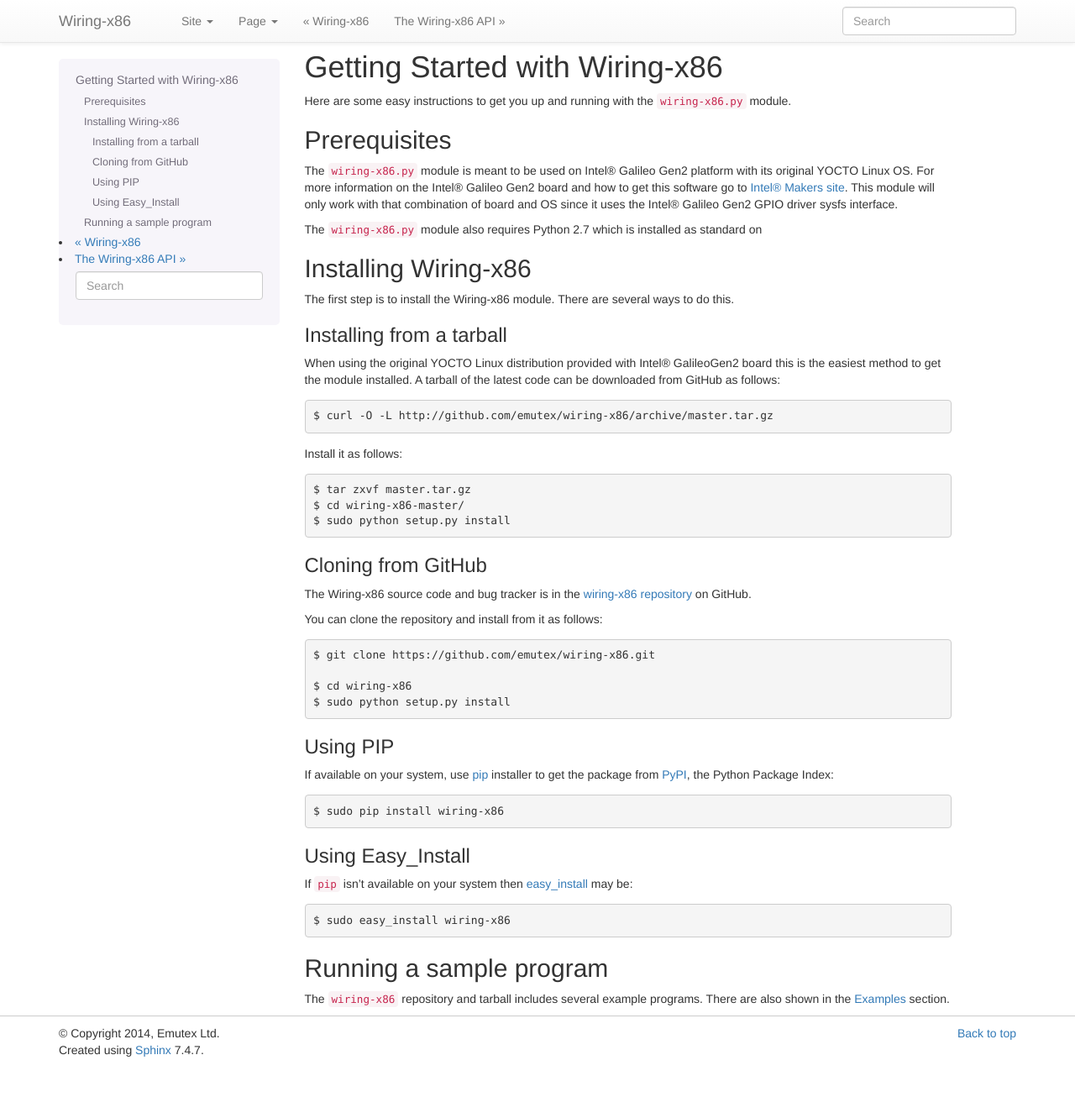
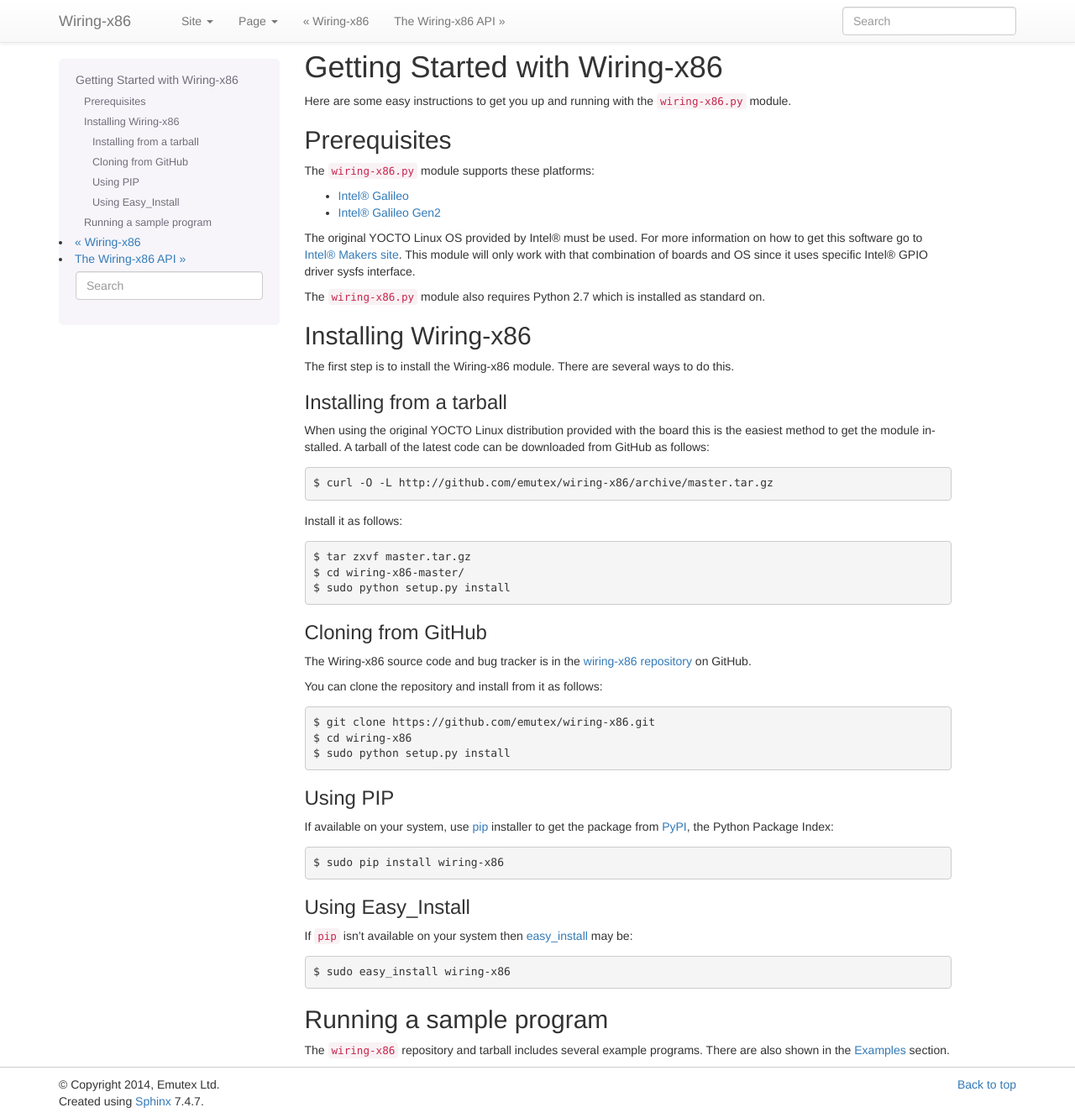
Before and after one commit to emutex/wiring-x86, a Sphinx documentation site: the page built from docs/source/getting_started.rst, in a window 1280 px wide and 1331 px high. Shown: the whole window at 84% size. Built offline with Sphinx 7.4.7, drawn with Linux system fonts in a browser that asks for light colours.

Commit message:
Update documentation with Galileo support

```diff
--- a/docs/source/getting_started.rst
+++ b/docs/source/getting_started.rst
@@ -10,14 +10,19 @@
 Prerequisites
 --------------
 
-The ``wiring-x86.py`` module is meant to be used on Intel® Galileo Gen2
-platform with its original YOCTO Linux OS. For more information on the Intel®
-Galileo Gen2 board and how to get this software go to `Intel® Makers site
+The ``wiring-x86.py`` module supports these platforms:
+
+* `Intel® Galileo <http://www.intel.ie/content/www/ie/en/do-it-yourself/galileo-maker-quark-board.html>`_
+* `Intel® Galileo Gen2 <http://www.intel.com/content/www/us/en/do-it-yourself/galileo-maker-quark-board.html>`_
+
+The original YOCTO Linux OS provided by Intel® must be used. For more
+information on how to get this software go to `Intel® Makers site
 <https://communities.intel.com/community/makers>`_. This module will only work
-with that combination of board and OS since it uses the Intel® Galileo Gen2
-GPIO driver sysfs interface.
+with that combination of boards and OS since it uses specific Intel® GPIO
+driver sysfs interface.
 
-The ``wiring-x86.py`` module also requires Python 2.7 which is installed as standard on
+The ``wiring-x86.py`` module also requires Python 2.7 which is installed as
+standard on.
 
 
 Installing Wiring-x86
@@ -29,8 +34,8 @@
 Installing from a tarball
 *************************
 
-When using the original YOCTO Linux distribution provided with Intel®
-GalileoGen2 board this is the easiest method to get the module installed.
+When using the original YOCTO Linux distribution provided with the board this
+is the easiest method to get the module installed.
 A tarball of the latest code can be downloaded from GitHub as follows::
 
     $ curl -O -L http://github.com/emutex/wiring-x86/archive/master.tar.gz
@@ -51,7 +56,6 @@
 You can clone the repository and install from it as follows::
 
     $ git clone https://github.com/emutex/wiring-x86.git
-
     $ cd wiring-x86
     $ sudo python setup.py install
 
```
Also changed, not shown: README.rst (+22 -10 lines), docs/source/api_reference.rst (renamed from docs/source/galileo_gen2_api.rst, +8 -2 lines), docs/source/index.rst (+11 -6 lines).
